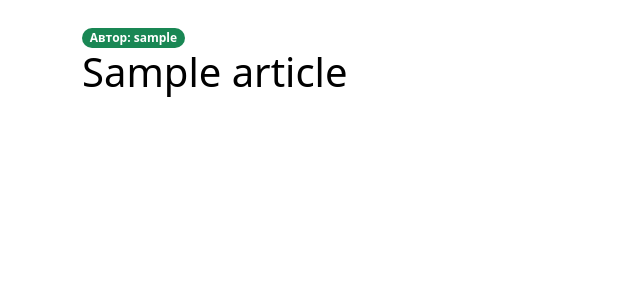
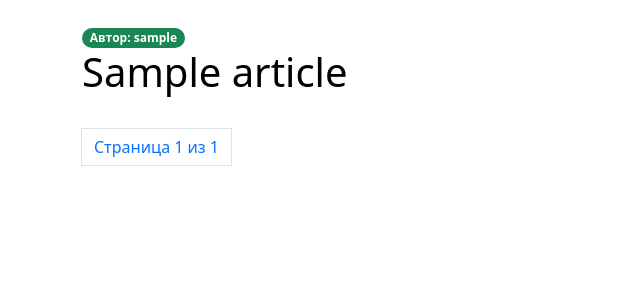
Before and after one commit to LucaGatfonova/blog, a Django app: page / in a window 1280 px wide. Shown: the part 56-356 px from the top of the page, without its empty margins (0-640 px from the left). Run offline with Django 4.2, Linux system fonts and the light colour scheme; tables that the repository leaves empty hold one stand-in row (Sample ...).

Commit message:
added pagination

```diff
--- a/blog/articles/templates/articles.html
+++ b/blog/articles/templates/articles.html
@@ -25,6 +25,8 @@
     <br>
     {% endfor %}
 
+    {% include 'pagination.html' with page=article_list %}
+
 </div>
 
 {% endblock %}
--- /dev/null
+++ b/blog/articles/templates/pagination.html
@@ -0,0 +1,26 @@
+
+<nav aria-label="page navigation example">
+  <ul class="pagination">
+    <li class="page-item">
+      {% if page.has_previous %}
+        <a class="page-link" href="?page={{page.previous_page_number}}">Предыдущая</a>
+      {% endif %}
+    </li>
+
+
+    <li class="page-item">
+        <a class="page-link">Страница {{page.number}} из {{page.paginator.num_pages}}</a>
+    </li>
+
+    <li class="page-item">
+      {% if page.has_next %}
+        <a class="page-link" href="?page={{page.next_page_number}}">Следующая</a>
+      {% endif %}
+    </li>
+
+
+  </ul>
+
+
+
+</nav>
--- a/blog/articles/views.py
+++ b/blog/articles/views.py
@@ -2,11 +2,24 @@ from django.shortcuts import render, HttpResponse, get_object_or_404, redirect
 from .models import Article
 from .forms import LoginForm, UserRegistration, ArticleRegistrationForm, ArticleUpdateForm
 from django.contrib.auth import authenticate, login
+from django.core.paginator import Paginator, EmptyPage, PageNotAnInteger
 
 
 def article_list(request):
     article_list = Article.objects.all().order_by('-published')
-    return render(request, 'articles.html', {'article_list': article_list})
+
+    paginator = Paginator(article_list, 3)
+    page = request.GET.get('page')
+
+    try:
+        articles = paginator.page(page)
+
+    except PageNotAnInteger:
+        articles = paginator.page(1)
+
+    except EmptyPage:
+        articles = paginator.page(paginator.num_pages)
+    return render(request, 'articles.html', {'article_list': articles, 'page': page})
 
 
 def article_details(request, slug):
```
